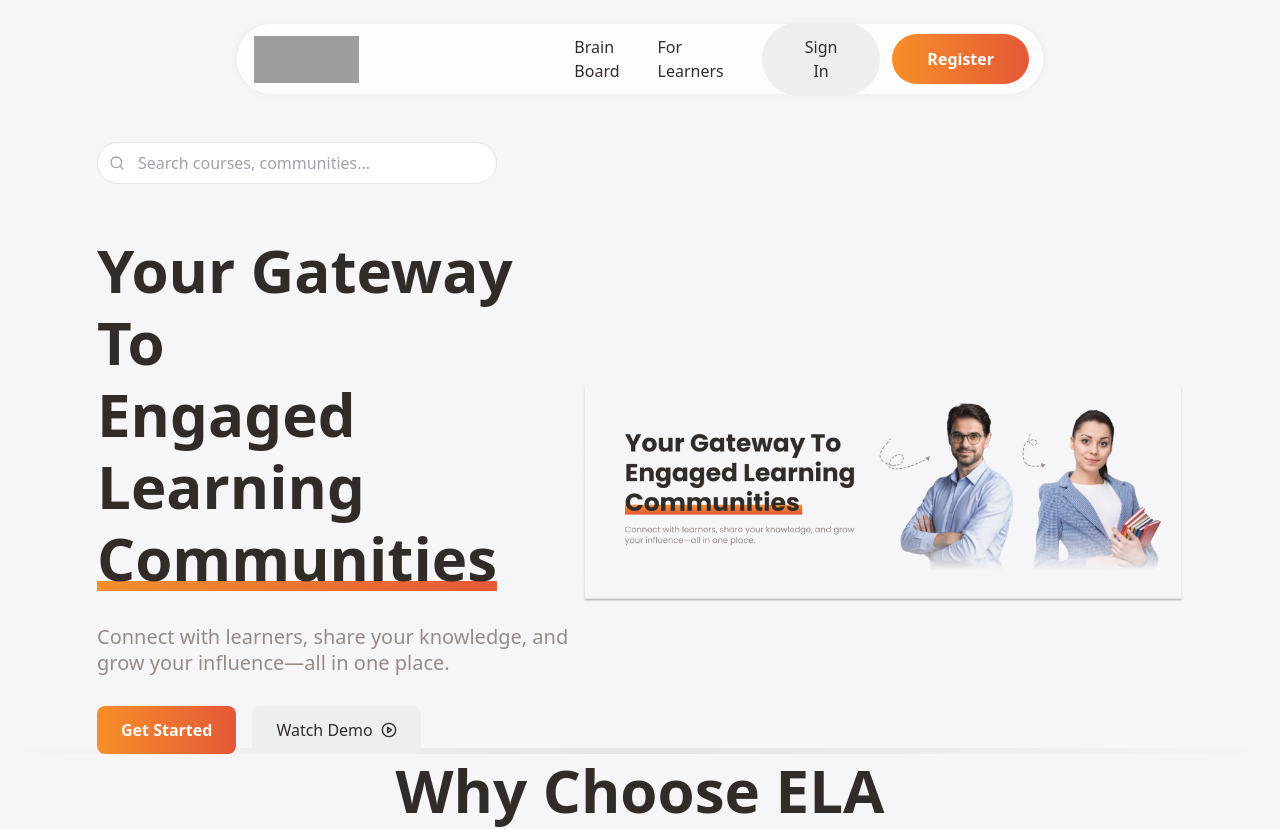
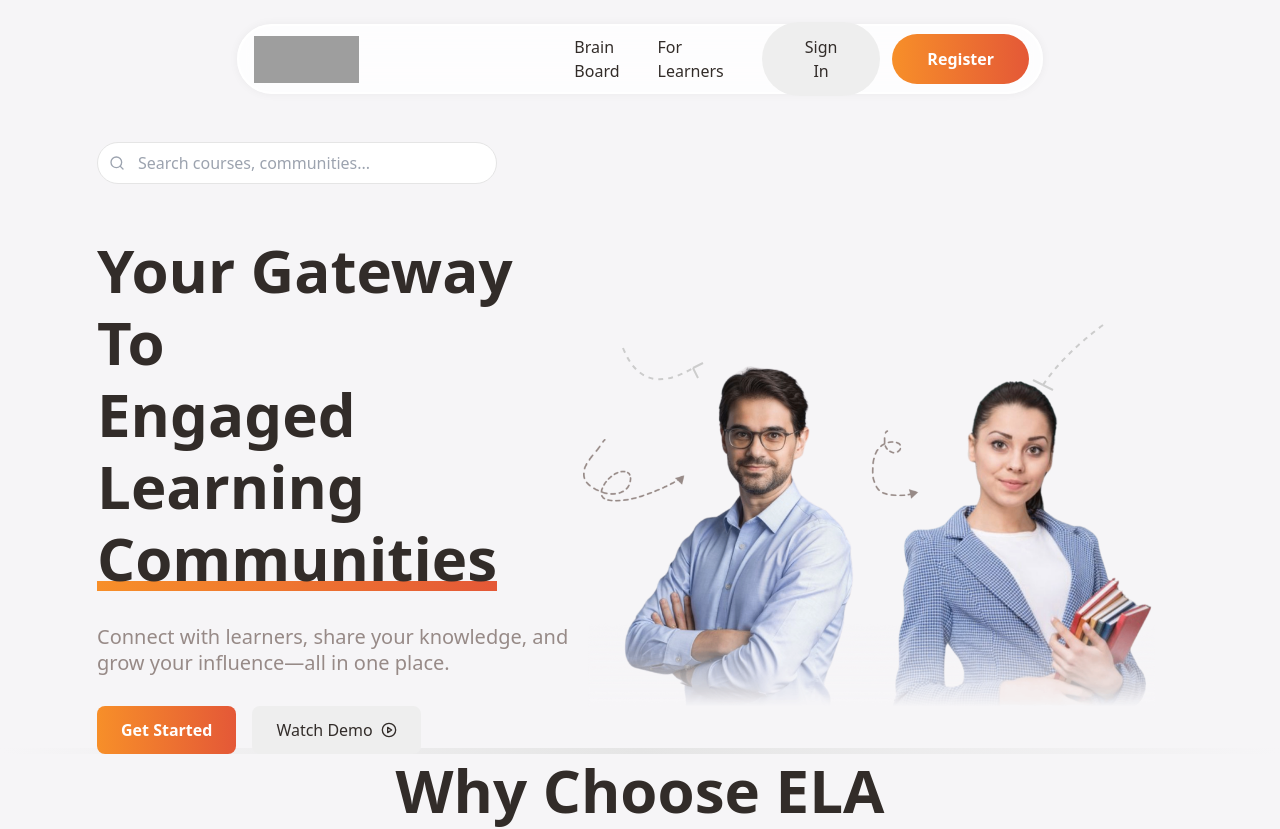
Before and after one commit to TaszidIzaz/p-101585, a React (Vite) app: page / in a window 1280 px wide. Shown: the top 829 px of the page. Built offline with nearby package versions, Linux system fonts and the light colour scheme; grey boxes are pictures that could not be loaded.

Commit message:
Update hero section image
Use the provided image for the hero section.

```diff
--- a/src/components/landing/Hero.tsx
+++ b/src/components/landing/Hero.tsx
@@ -45,7 +45,7 @@ export const Hero: React.FC = () => {
         </div>
         <div className="relative">
           <img
-            src="/lovable-uploads/4064f764-892e-4c9e-a3ea-a86c47665831.png"
+            src="/lovable-uploads/c224451e-7381-4fd1-8102-deab5b0200fc.png"
             alt="Professional educators"
             className="max-w-[600px] z-10 relative"
           />
```
Also changed, not shown: public/lovable-uploads/c224451e-7381-4fd1-8102-deab5b0200fc.png (added).
